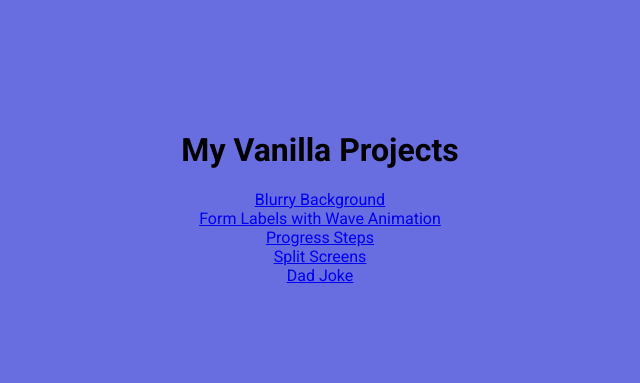
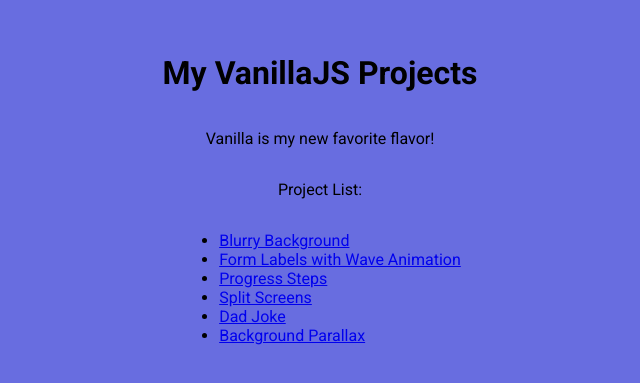
Before and after one commit to LoicSanchez/HTML-CSS-VanillaJS, a plain HTML site: page index.html in a window 1280 px wide. Shown: the part 203-586 px from the top of the page, without its empty margins (320-960 px from the left). Drawn offline with Linux system fonts and the light colour scheme; files that its build step writes are made by us from their sources.

Commit message:
update README

```diff
--- a/index.html
+++ b/index.html
@@ -8,12 +8,16 @@
     <title>Loic's Vanilla Projects</title>
 </head>
 <body>
-    <h1>My Vanilla Projects</h1>
-    <!-- <script src="script.js"></script> -->
-    <a href="/HTML-CSS-VanillaJS/Blurry Background">Blurry Background</a>
-    <a href="/HTML-CSS-VanillaJS/Form Labels with Wave Animation">Form Labels with Wave Animation</a>
-    <a href="/HTML-CSS-VanillaJS/Progress Steps">Progress Steps</a>
-    <a href="/HTML-CSS-VanillaJS/Split Screens">Split Screens</a>
-    <a href="/HTML-CSS-VanillaJS/Dad Joke">Dad Joke</a>
+    <h1>My VanillaJS Projects</h1>
+    <p>Vanilla is my new favorite flavor!</p>
+    <p>Project List:</p>
+    <ul>
+        <li><a href="/HTML-CSS-VanillaJS/Blurry Background">Blurry Background</a></li>
+        <li><a href="/HTML-CSS-VanillaJS/Wave Label">Form Labels with Wave Animation</a></li>
+        <li><a href="/HTML-CSS-VanillaJS/Progress Steps">Progress Steps</a></li>
+        <li><a href="/HTML-CSS-VanillaJS/Split Landing">Split Screens</a></li>
+        <li><a href="/HTML-CSS-VanillaJS/Dad Joke">Dad Joke</a></li>
+        <li><a href="/HTML-CSS-VanillaJS/Background Parallax">Background Parallax</a></li>
+    </ul>
 </body>
 </html>
```
Also changed, not shown: 1 other file.
